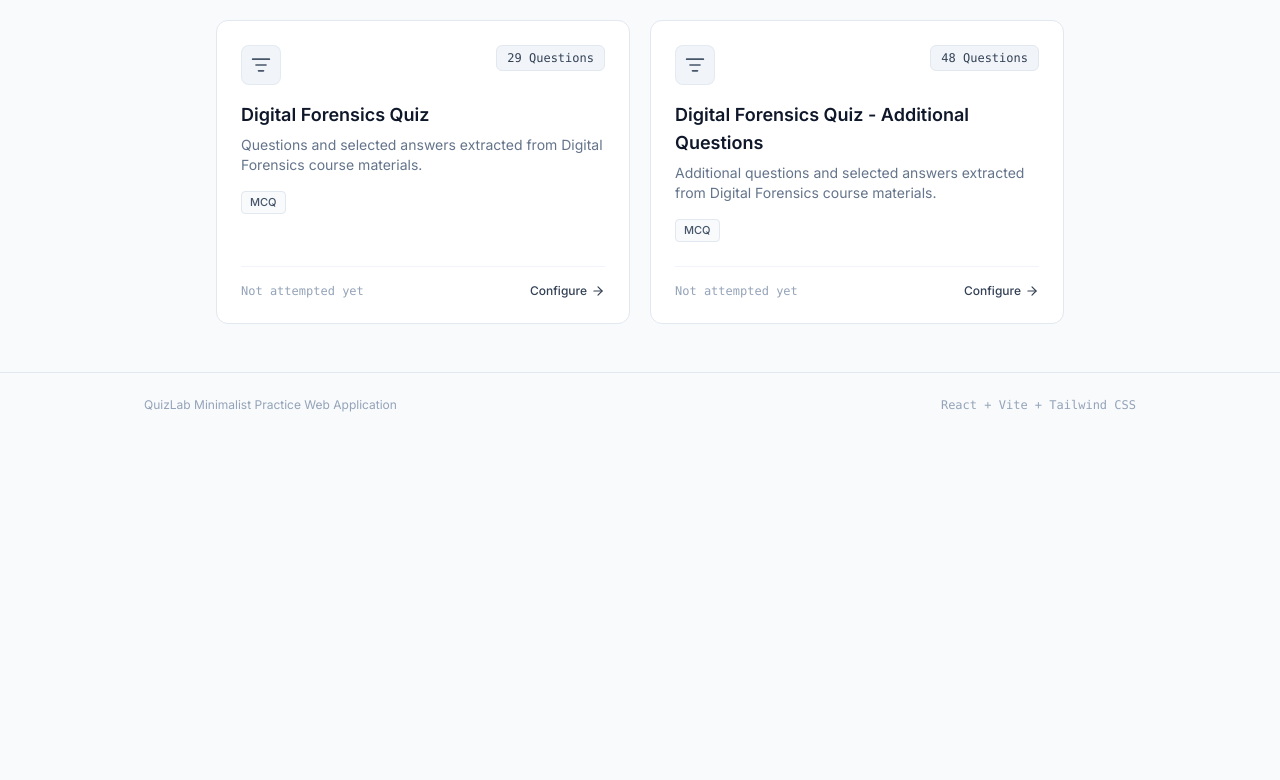
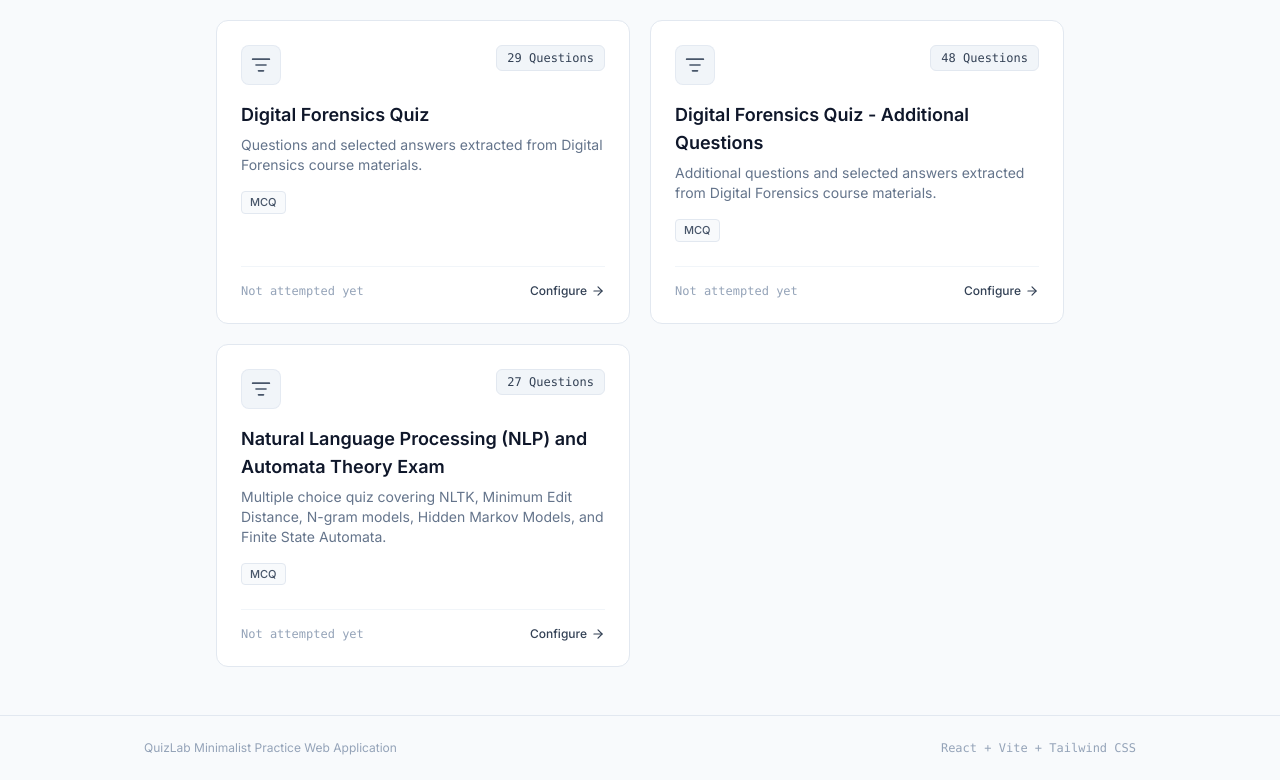
Before and after one commit to ChanMinKhant/final-quiz, a React (Vite) app: page / in a window 1280 px wide. Shown: the part 839-1619 px from the top of the page. Before the commit the page ends 1276 px from the top, so only its background shows below. Built offline with nearby package versions, Linux system fonts and the light colour scheme.

Commit message:
nlp added

```diff
--- a/src/data/quizData.js
+++ b/src/data/quizData.js
@@ -2248,4 +2248,224 @@ export const quizData = {
       },
     ],
   },
+  "nlp_exam": {
+    "title": "Natural Language Processing (NLP) and Automata Theory Exam",
+    "description": "Multiple choice quiz covering NLTK, Minimum Edit Distance, N-gram models, Hidden Markov Models, and Finite State Automata.",
+    "questions": [
+      {
+        "id": 1,
+        "type": "mcq",
+        "question": "Which of the following tasks in NOT directly supported by NLTK?",
+        "options": ["Semantic Reasoning", "Tokenization", "Image classification", "Part-of-Speech Tagging"],
+        "answer": "Image classification"
+      },
+      {
+        "id": 2,
+        "type": "mcq",
+        "question": "Which of the following that FSA cannot handle well:",
+        "options": ["Sequential character-level patterns", "Deeply nested structured", "Regular structure", "Local pattern"],
+        "answer": "Deeply nested structured"
+      },
+      {
+        "id": 3,
+        "type": "mcq",
+        "question": "Which computational method is standardly used to efficiently solve the Minimum Edit Distance matrix problem?",
+        "options": ["Divide and conquer", "Binary search tree", "Greedy search", "Dynamic Programming"],
+        "answer": "Dynamic Programming"
+      },
+      {
+        "id": 4,
+        "type": "mcq",
+        "question": "Which of these will match the strings revolution, revolutionary, and revolutionaries?",
+        "options": ["revolution[a-z]?", "revolution[a-z]+", "revolution[a-z]*"],
+        "answer": "revolution[a-z]*"
+      },
+      {
+        "id": 5,
+        "type": "mcq",
+        "question": "Which tool in NLTK performs lemmatization using WordNet?",
+        "options": ["SnowballStemmer", "LancasterStemmer", "PorterStemmer", "WordNetLemmatizer"],
+        "answer": "WordNetLemmatizer"
+      },
+      {
+        "id": 6,
+        "type": "mcq",
+        "question": "What is not the field of Natural Language Processing (NLP)?",
+        "options": ["Computer Science", "Linguistics", "Artificial Intelligence", "Economics"],
+        "answer": "Economics"
+      },
+      {
+        "id": 7,
+        "type": "mcq",
+        "question": "Why is smoothing necessary in N-gram models?",
+        "options": ["To handle unseen words or N-grams in the training data", "To improve the interpretability of the model", "To speed up computation", "To reduce the size of the model"],
+        "answer": "To handle unseen words or N-grams in the training data"
+      },
+      {
+        "id": 8,
+        "type": "mcq",
+        "question": "What is the Minimum Edit Distance (Levenshtein distance) between the words \"cat\" and \"bat\"?",
+        "options": ["1", "3", "2", "0"],
+        "answer": "1"
+      },
+      {
+        "id": 9,
+        "type": "mcq",
+        "question": "What is the primary assumption made in N-gram models?",
+        "options": [
+          "The probability of a word depends on the entire sentence",
+          "Words are dependent on each other",
+          "The probability of a word depends only on the previous N-1 words",
+          "Words are independent of each other"
+        ],
+        "answer": "The probability of a word depends only on the previous N-1 words"
+      },
+      {
+        "id": 10,
+        "type": "mcq",
+        "question": "Why does lemmatization require POS tagging for accuracy?",
+        "options": ["To improve speed", "To remove punctuation", "To simplify tokenization", "To identify the correct meaning-based base form"],
+        "answer": "To identify the correct meaning-based base form"
+      },
+      {
+        "id": 11,
+        "type": "mcq",
+        "question": "Many words have more than one meaning, we have to select the meaning which makes the most sense in context. This can be resolved by -----------.",
+        "options": ["Word Sense Disambiguation", "All of the mentioned", "Shallow Semantic Analysis", "Fuzzy Logic"],
+        "answer": "Word Sense Disambiguation"
+      },
+      {
+        "id": 12,
+        "type": "mcq",
+        "question": "The Viterbi algorithm is used in HMMs primarily to compute:",
+        "options": [
+          "The most probable hidden state sequence",
+          "The likelihood of the observation sequence",
+          "The number of emission symbols",
+          "Transition matrix normalization"
+        ],
+        "answer": "The most probable hidden state sequence"
+      },
+      {
+        "id": 13,
+        "type": "mcq",
+        "question": "What is the field of Natural Language Processing (NLP)?",
+        "options": ["Artificial Intelligence", "Linguistics", "All of the mentioned", "Computer Science"],
+        "answer": "All of the mentioned"
+      },
+      {
+        "id": 14,
+        "type": "mcq",
+        "question": "There are ---------- tuples in finite state machine.",
+        "options": ["5", "unlimited", "6", "4"],
+        "answer": "5"
+      },
+      {
+        "id": 15,
+        "type": "mcq",
+        "question": "A conditional frequency distribution ............... with a condition.",
+        "options": ["Needs to pair each event", "Counts observable events", "Unlimited", "Count frequency words"],
+        "answer": "Needs to pair each event"
+      },
+      {
+        "id": 16,
+        "type": "mcq",
+        "question": "If an HMM has 4 hidden states and 6 observation symbols, the size of the emission matrix is:",
+        "options": ["4*6", "6*4", "6*6", "1*6"],
+        "answer": "4*6"
+      },
+      {
+        "id": 17,
+        "type": "mcq",
+        "question": "What is N-gram in language modelling?",
+        "options": ["A sequence of N letters", "A sequence of N words", "A sequence of N paragraphs", "A sequence of N sentences"],
+        "answer": "A sequence of N words"
+      },
+      {
+        "id": 18,
+        "type": "mcq",
+        "question": "Which N-gram model would you use to account for context from the previous two words?",
+        "options": ["Four gram", "Bigram", "Unigram", "Trigram"],
+        "answer": "Trigram"
+      },
+      {
+        "id": 19,
+        "type": "mcq",
+        "question": "What is Machine Translation?",
+        "options": [
+          "Converts one human language to another",
+          "Converts any human language to English",
+          "Converts Machine language to human language",
+          "Converts human language to machine language"
+        ],
+        "answer": "Converts one human language to another"
+      },
+      {
+        "id": 20,
+        "type": "mcq",
+        "question": "The minimum number of edit operations needed to transform ----------.",
+        "options": [
+          "number of characters in a string",
+          "one string into another",
+          "A number of words in a sentence",
+          "one word occuring after another"
+        ],
+        "answer": "one string into another"
+      },
+      {
+        "id": 21,
+        "type": "mcq",
+        "question": "A frequency distribution ................., such as the appearance of words in a text.",
+        "options": ["Counts observable events", "Unlimited", "Count frequency words", "Needs to pair each event"],
+        "answer": "Counts observable events"
+      },
+      {
+        "id": 22,
+        "type": "mcq",
+        "question": "The basic limitation of finite automata is that",
+        "options": [
+          "It sometimes fails to recognize regular grammar.",
+          "It can't remember arbitrary large amount of information.",
+          "All of the mentioned",
+          "It sometimes recognize grammar that are not regular."
+        ],
+        "answer": "It can't remember arbitrary large amount of information."
+      },
+      {
+        "id": 23,
+        "type": "mcq",
+        "question": "Number of states require to accept string ends with 10.",
+        "options": ["can't be represented.", "3", "1", "2"],
+        "answer": "3"
+      },
+      {
+        "id": 24,
+        "type": "mcq",
+        "question": "In a bigram model, the probability of a word depends on:",
+        "options": ["The first word of the sentence", "The previous word", "The next word", "The word itself"],
+        "answer": "The previous word"
+      },
+      {
+        "id": 25,
+        "type": "mcq",
+        "question": "In a Hidden Markov Model, which component determines how likely an observation is generated from a hidden state?",
+        "options": ["Emission probability", "Posterior probability", "Transition probability", "Initial state probability"],
+        "answer": "Emission probability"
+      },
+      {
+        "id": 26,
+        "type": "mcq",
+        "question": "Which of the following NLP tasks usually requires keeping stopwords instead of removing them?",
+        "options": ["Machine translation", "Text classification", "Keyword extraction", "Sentiment analysis"],
+        "answer": "Machine translation"
+      },
+      {
+        "id": 27,
+        "type": "mcq",
+        "question": "What do we put after a character to match strings where that character appears two to four times in sequence?",
+        "options": ["{2-4}", "{2,4}", "[2,4]"],
+        "answer": "{2-4}"
+      }
+    ]
+  }
 };
```
